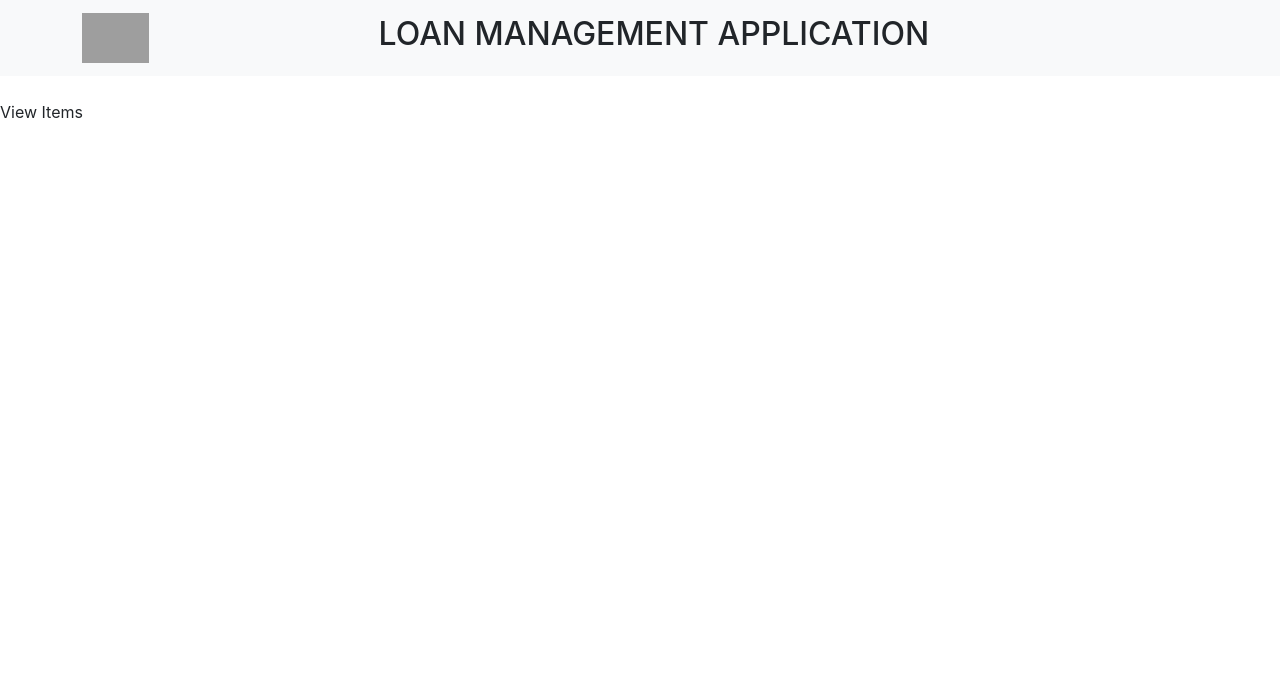
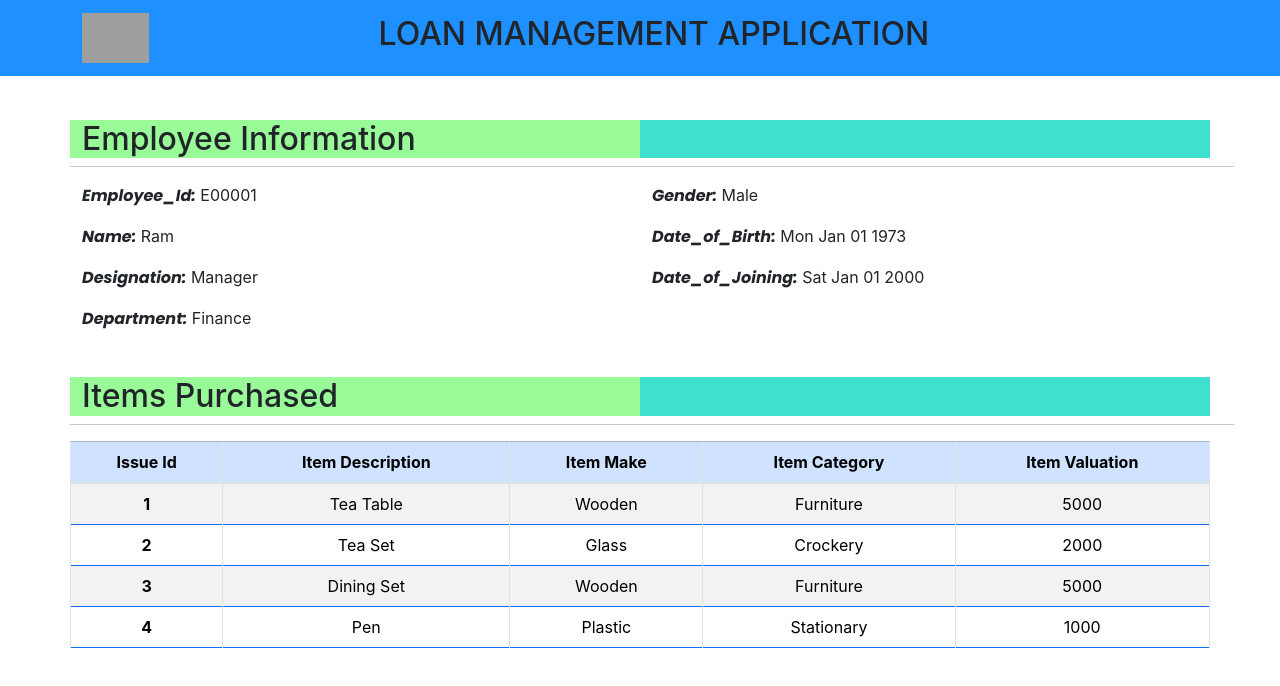
Before and after one commit to Drsh01/frontend, a React (Create React App) app: page /user/view-items in a window 1280 px wide. Shown: the top 686 px of the page. Built offline with nearby package versions, Linux system fonts and the light colour scheme; grey boxes are pictures that could not be loaded.

Commit message:
Added user pages

```diff
--- a/src/components/Admin/AdminDashboard.js
+++ b/src/components/Admin/AdminDashboard.js
@@ -3,9 +3,8 @@ const AdminDashboard = () => {
   return (
     <div className="row">
       <div className="col-6 text-center" style={{ marginTop: "100px" }}>
-          <img src="https://logodix.com/logo/1707130.png"  alt="Admin logo" />
+          <img src="https://logodix.com/logo/1707130.png" alt="Admin logo" title="Admin Dashboard shows all the actions available to an admin" />
           <h1 className="mb-4" style={{ fontSize: "4rem" }}>Admin Dashboard</h1>
-          <p style={{ fontSize: "2.5rem", marginTop: "50px" }}>Admin Dashboard shows all the actions available to an admin</p>
       </div>
       <div className="row d-flex flex-column justify-center col-6 border-left" style={{ marginTop: "90px"}}>
         <div className="card col-8 text-center" style={{ marginLeft: "2rem" }}>
--- a/src/components/Navbar.js
+++ b/src/components/Navbar.js
@@ -1,6 +1,6 @@
 export default function Navbar() {
     return (
-        <nav className="navbar navbar-expand-lg fixed-top bg-light navbar-light justify-start">
+        <nav className="navbar navbar-expand-lg fixed-top navbar-light justify-start" style={{ background: '#1e90ff' }}>
             <div className="container">
                 <a className="navbar-brand" href="/">
                     <img
--- a/src/components/User/ApplyLoan.js
+++ b/src/components/User/ApplyLoan.js
@@ -1,5 +1,63 @@
+import React from "react";
+
+const itemCategories = [
+    "Furniture",
+    "Stationary",
+    "Crockery"
+];
+
+const itemMake = [
+    "Wooden",
+    "Glass",
+    "Plastic"
+];
+
 export default function ApplyLoan() {
+
+    const [itemDescription, setItemDescription] = React.useState('');
+    const [itemMakeValue, setItemMakeValue] = React.useState(itemMake[0]);
+    const [itemCategory, setItemCategory] = React.useState(itemCategories[0]);
+    const [itemValue, setItemValue] = React.useState('');
+
+    const handleSubmit = () => {
+        console.log(itemDescription, itemMakeValue, itemCategory, itemValue);
+    }
+
     return (
-        <div style={{ marginTop: "100px" }}>Apply Loan</div>
+        <div className="container text-center" style={{ marginTop: "120px" }}>
+            <h2>Select Product and Apply for Loan</h2>
+            <form className="border col-xs-12 col-sm-10 col-8 mx-auto">
+                <div className="row">
+                    <div className="form-outline form-inline my-4 col-6">
+                        <label className="form-label col-6">Employee Id</label>
+                        <input className="form-control col-6" type="number" disabled value={1} />
+                    </div>
+                    <div className="form-outline form-inline my-4 col-6">
+                        <label className="form-label col-6">Item Category</label>
+                        <select className="select col-xs-8 col-sm-6 col-4" onChange={(e) => setItemCategory(e.target.value)} >
+                            {itemCategories.map((category, index) => <option key={index} value={category}>{category}</option>)}
+                        </select>
+                    </div>
+                </div>
+                <div className="row">
+                    <div className="form-outline form-inline mb-4 col-6">
+                        <label className="form-label col-6">Item Description</label>
+                        <input className="form-control col-6" type="text" onChange={(e) => setItemDescription(e.target.value)} />
+                    </div>
+                    <div className="form-outline form-inline mb-4 col-6">
+                        <label className="form-label col-6">Item Value</label>
+                        <input className="form-control col-6" type="text" onChange={(e) => setItemValue(e.target.value)} />
+                    </div>
+                </div>
+                <div className="form-outline form-inline mb-4 col-6">
+                    <label className="form-label col-6">Item Make</label>
+                    <select className="select col-xs-8 col-sm-6 col-4" onChange={(e) => setItemMakeValue(e.target.value)} >
+                        {itemMake.map((make, index) => <option key={index} value={make}>{make}</option>)}
+                    </select>
+                </div>
+
+                <button type="button" className="btn btn-success btn-block col-3 mb-4" onClick={handleSubmit}>Apply Loan</button>
+            </form>
+        </div>
     );
 }
--- a/src/components/User/ViewItems.js
+++ b/src/components/User/ViewItems.js
@@ -1,5 +1,94 @@
+const items = [
+    {
+        "id": 1,
+        "description": "Tea Table",
+        "make": "Wooden",
+        "category": "Furniture",
+        "valuation": 5000
+    },
+    {
+        "id": 2,
+        "description": "Tea Set",
+        "make": "Glass",
+        "category": "Crockery",
+        "valuation": 2000
+    },
+    {
+        "id": 3,
+        "description": "Dining Set",
+        "make": "Wooden",
+        "category": "Furniture",
+        "valuation": 5000
+    },
+    {
+        "id": 4,
+        "description": "Pen",
+        "make": "Plastic",
+        "category": "Stationary",
+        "valuation": 1000
+    },
+]
+
+const EmployeeDetails = {
+    "Employee_Id": "E00001",
+    "Name": "Ram",
+    "Designation": "Manager",
+    "Department": "Finance",
+    "Gender": "Male",
+    "Date_of_Birth": new Date("1973-01-01").toDateString(),
+    "Date_of_Joining": new Date("2000-01-01").toDateString()
+}
+
 export default function ViewItems() {
+
     return (
-        <div style={{ marginTop: "100px" }}>View Items</div>
+        <div className="container" style={{ marginTop: "120px" }}>
+            <div className="row" style={{ marginBottom: "30px" }}>
+                <h2 style={{ background: 'linear-gradient(to right, #98FB98 50%, #40E0D0 50%)' }}>Employee Information</h2>
+                <hr />
+                <div className="col-6">
+                    {
+                        Object.keys(EmployeeDetails).map((key, index) => {
+                            if (index <= Object.keys(EmployeeDetails).length / 2) return <p><span style={{ fontFamily: 'Poppins' }}>{key}:</span> {EmployeeDetails[key]}</p>
+                            else return null;
+                        })
+                    }
+                </div>
+                <div className="col-6">
+                    {
+                        Object.keys(EmployeeDetails).map((key, index) => {
+                            if (index > Object.keys(EmployeeDetails).length / 2) return <p><span style={{ fontFamily: 'Poppins' }}>{key}:</span> {EmployeeDetails[key]}</p>
+                            else return null;
+                        })
+                    }
+                </div>
+            </div>
+            <div className="row">
+                <h2 style={{ background: 'linear-gradient(to right, #98FB98 50%, #40E0D0 50%)' }}>Items Purchased</h2>
+                <hr />
+                <table className="table table-striped table-bordered border-primary">
+                    <thead className="table-primary">
+                        <tr className="text-center">
+                            <th scope="col">Issue Id</th>
+                            <th scope="col">Item Description</th>
+                            <th scope="col">Item Make</th>
+                            <th scope="col">Item Category</th>
+                            <th scope="col">Item Valuation</th>
+                        </tr>
+                    </thead>
+                    <tbody>
+                        {items.map(item => <tr className="text-center">
+                            <th scope="row">{item.id}</th>
+                            <td>{item.description}</td>
+                            <td>{item.make}</td>
+                            <td>{item.category}</td>
+                            <td>{item.valuation}</td>
+                        </tr>
+                        )}
+                    </tbody>
+                </table>
+                {/* </div> */}
+            </div>
+        </div>
     );
 }
--- a/src/components/User/ViewLoan.js
+++ b/src/components/User/ViewLoan.js
@@ -1,5 +1,79 @@
+const EmployeeDetails = {
+    "Employee_Id": "E00001",
+    "Name": "Ram",
+    "Designation": "Manager",
+    "Department": "Finance",
+    "Gender": "Male",
+    "Date_of_Birth": new Date("1973-01-01").toDateString(),
+    "Date_of_Joining": new Date("2000-01-01").toDateString()
+}
+
+const loans = [
+    {
+        "Loan_id": 1,
+        "Loan_Type": "Furniture",
+        "Duration": 5,
+        "Card_Issue_Date": new Date("2000-01-01").toDateString()
+    },
+    {
+        "Loan_id": 2,
+        "Loan_Type": "Stationary",
+        "Duration": 3,
+        "Card_Issue_Date": new Date("2000-01-01").toDateString()
+    },
+    {
+        "Loan_id": 1,
+        "Loan_Type": "Crockery",
+        "Duration": 1,
+        "Card_Issue_Date": new Date("2002-02-02").toDateString()
+    },
+]
+
 export default function ViewLoan() {
     return (
-        <div style={{ marginTop: "100px" }}>View Loan</div>
+        <div className="container" style={{ marginTop: "120px" }}>
+            <div className="row" style={{ marginBottom: "30px" }}>
+                <h2 className="heading" style={{ background: 'linear-gradient(to right, #98FB98 50%, #40E0D0 50%)' }}>Employee Information</h2>
+                <hr />
+                <div className="col-6">
+                    {
+                        Object.keys(EmployeeDetails).map((key, index) => {
+                            if (index <= Object.keys(EmployeeDetails).length / 2) return <p><span style={{ fontFamily: 'Poppins' }}>{key}:</span> {EmployeeDetails[key]}</p>
+                            else return null;
+                        })
+                    }
+                </div>
+                <div className="col-6">
+                    {
+                        Object.keys(EmployeeDetails).map((key, index) => {
+                            if (index > Object.keys(EmployeeDetails).length / 2) return <p><span style={{ fontFamily: 'Poppins' }}>{key}:</span> {EmployeeDetails[key]}</p>
+                            else return null;
+                        })
+                    }
+                </div>
+            </div>
+            <div className="row">
+                <h2 style={{ background: 'linear-gradient(to right, #98FB98 50%, #40E0D0 50%)' }}>Loan Cards Availed</h2>
+                <hr />
+                <table className="table table-striped table-bordered border-primary">
+                    <thead className="table-primary">
+                        <tr className="text-center">
+                            <th scope="col">Loan Id</th>
+                            <th scope="col">Loan Type</th>
+                            <th scope="col">Duration</th>
+                            <th scope="col">Card Issue Date</th>
+                        </tr>
+                    </thead>
+                    <tbody>
+                        {loans.map(loan => <tr className="text-center">
+                            {
+                                Object.keys(loan).map((key) => <td>{loan[key]}</td>)
+                            }
+                        </tr>
+                        )}
+                    </tbody>
+                </table>
+            </div>
+        </div>
     );
 }
```
Also changed, not shown: public/index.html (+8 -6 lines), src/components/User/UserDashboard.js (+5 -7 lines).
